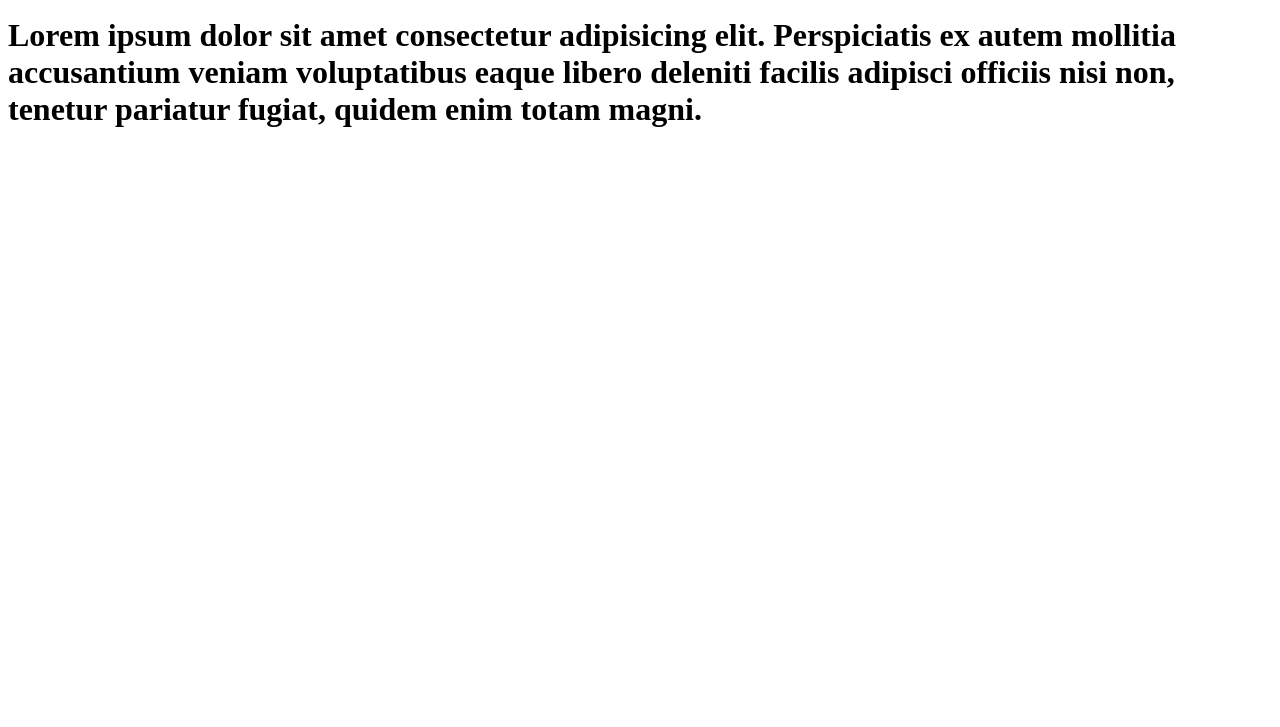
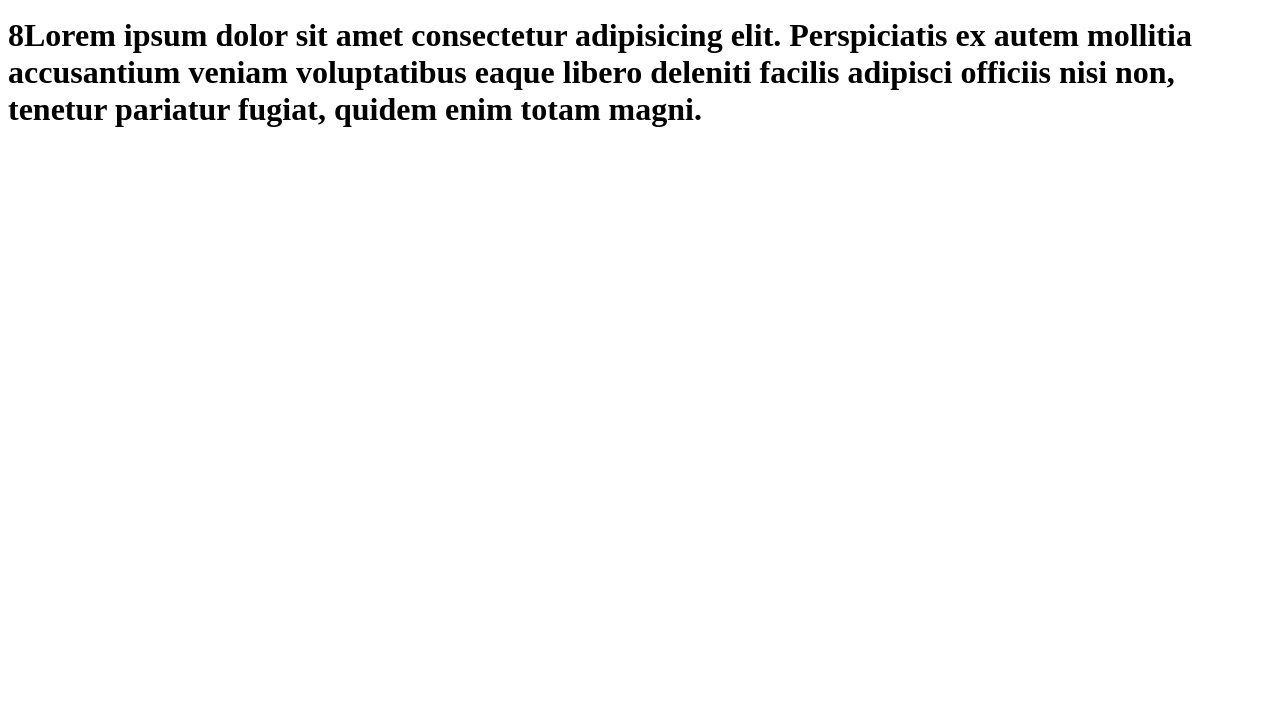
Before and after one commit to n8gx2/Curso-Git-Github, a plain HTML site: page index.html in a window 1280 px wide. Shown: the part 73-800 px from the top of the page. Drawn offline with Linux system fonts and the light colour scheme.

Commit message:
la última

```diff
--- a/index.html
+++ b/index.html
@@ -7,7 +7,7 @@
 </head>
 <body>
     <h1>1.Encabezado de Página<h1>
-    <p>Lorem ipsum dolor sit amet consectetur adipisicing elit. Perspiciatis
+    <p>8Lorem ipsum dolor sit amet consectetur adipisicing elit. Perspiciatis
         ex autem mollitia accusantium veniam voluptatibus eaque libero deleniti
         facilis adipisci officiis nisi non, tenetur pariatur fugiat, quidem enim totam magni.</p>
 </body>
```
